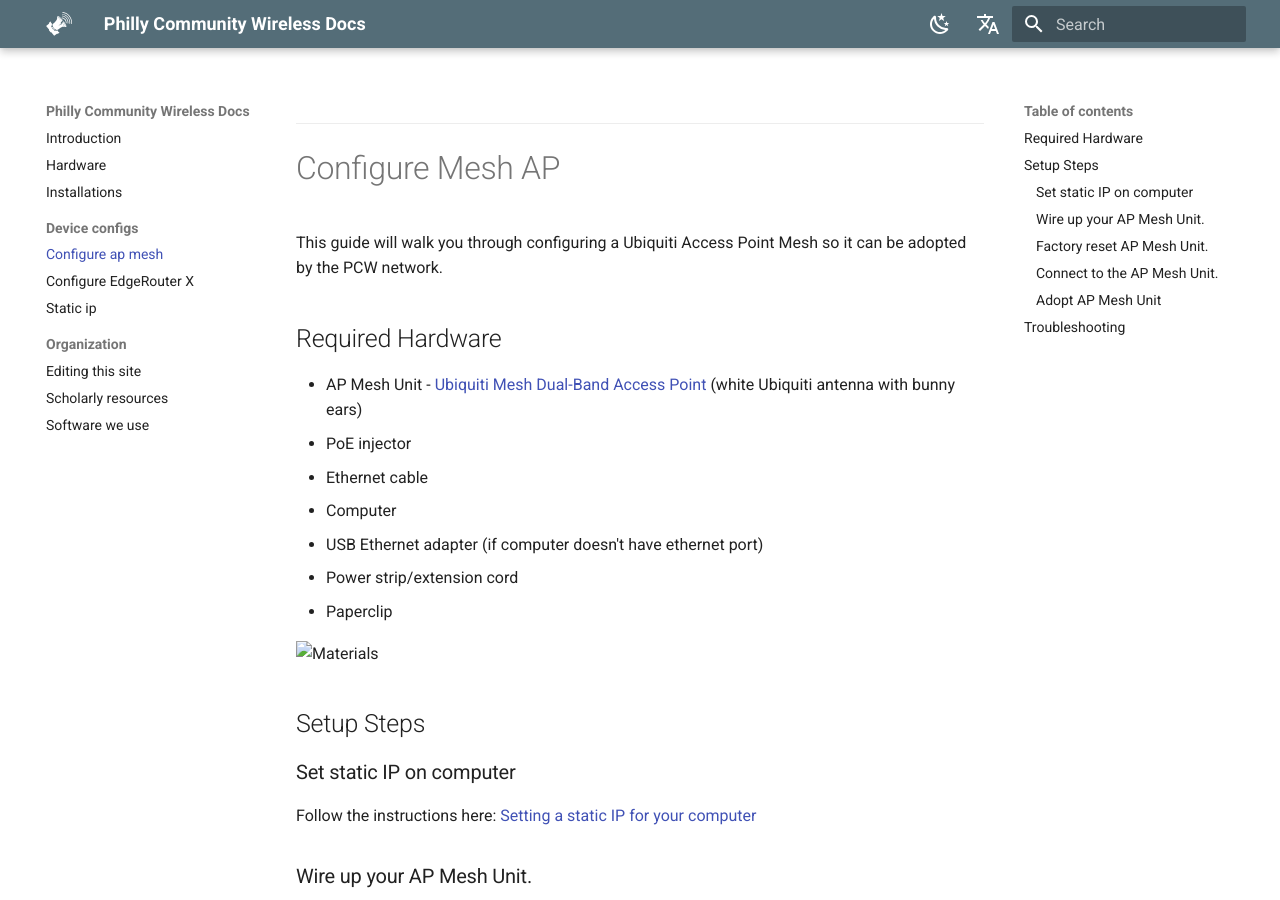
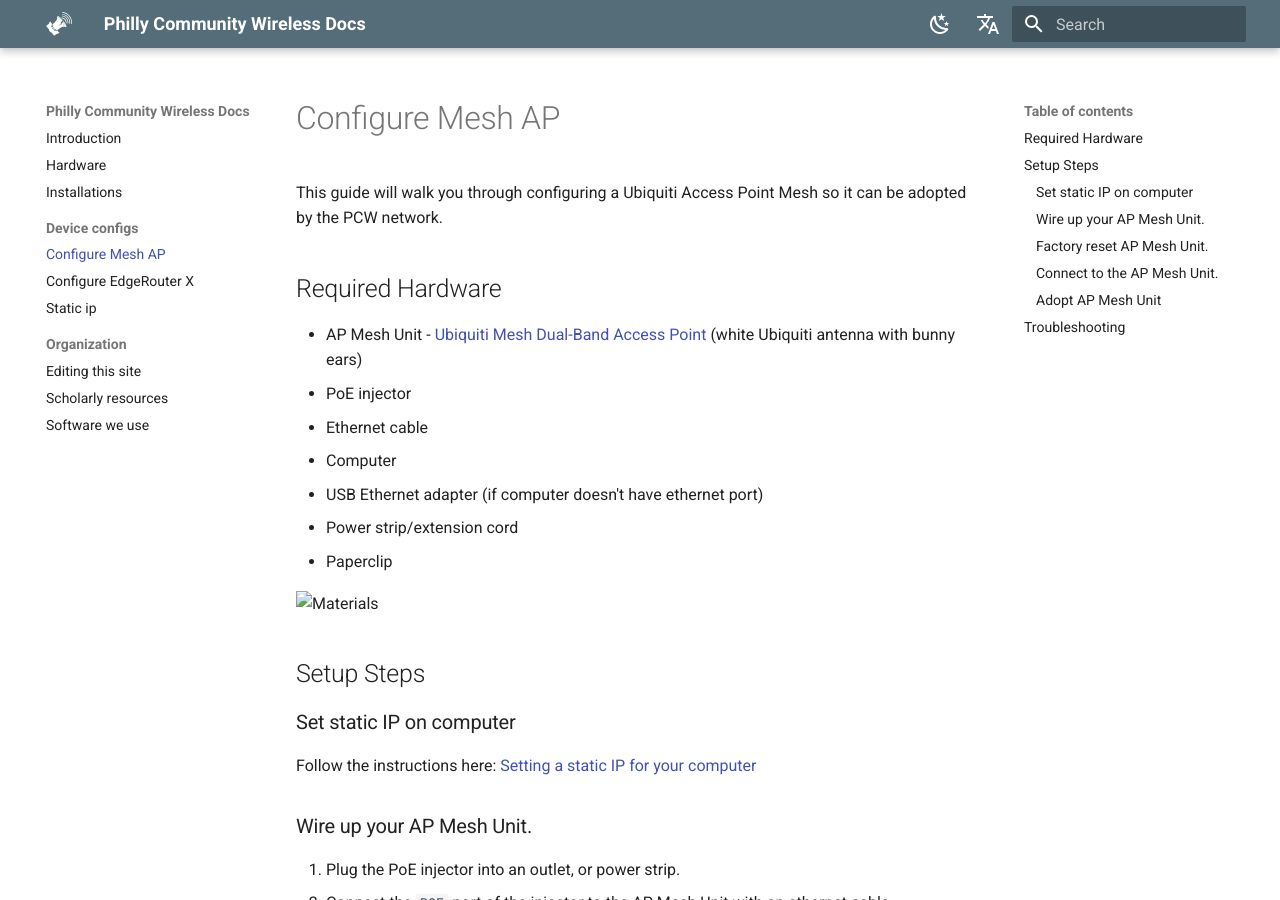
Before and after one commit to phillycommunitywireless/docs, an MkDocs documentation site: the page built from docs/device-configs/configure-ap-mesh.md, in a window 1280 px wide and 900 px high. Built offline with MkDocs 1.6.1 and Material for MkDocs 9.7.7, drawn with Linux system fonts in a browser that asks for light colours; comment, search, counter and statistics services are not loaded; part of the change alters nothing that is shown.

```diff
--- a/docs/device-configs/configure-ap-mesh.md
+++ b/docs/device-configs/configure-ap-mesh.md
@@ -1,4 +1,5 @@
 ---
+title: Configure Mesh AP
 
 ---
 # Configure Mesh AP
```
Also changed, not shown: 1 other file.
